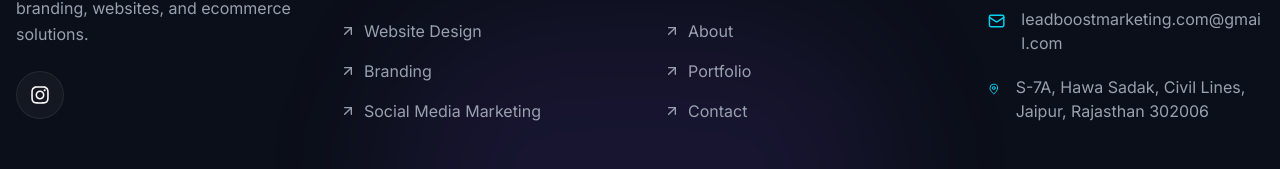
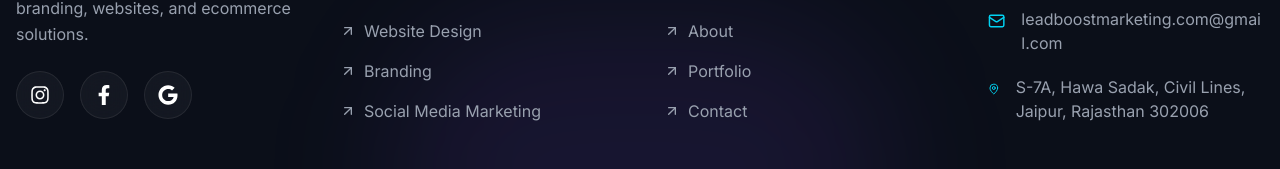
Before and after one commit to ks6024108/leadboost-marketing, a React (Vite) app: page /contact in a window 1280 px wide. Shown: the part 3996-4165 px from the top of the page. Built offline with nearby package versions, Linux system fonts and the light colour scheme.

Commit message:
facebook and google profile link set

```diff
--- a/src/layouts/Footer.jsx
+++ b/src/layouts/Footer.jsx
@@ -1,6 +1,6 @@
 import { Phone, Mail, MapPin, ArrowUpRight } from "lucide-react";
 
-import { FaInstagram } from "react-icons/fa";
+import { FaInstagram, FaFacebookF, FaGoogle } from "react-icons/fa";
 import { HashLink } from "react-router-hash-link";
 
 const Footer = () => {
@@ -71,7 +71,11 @@ const Footer = () => {
 
             {/* SOCIAL LINKS */}
 
+            {/* SOCIAL LINKS */}
+
             <div className="flex gap-4">
+              {/* INSTAGRAM */}
+
               <a
                 href="https://www.instagram.com/leadbooost_marketing/"
                 target="_blank"
@@ -86,13 +90,66 @@ const Footer = () => {
                 flex
                 items-center
                 justify-center
-                hover:border-cyan-400/30
+                hover:border-pink-400/40
+                hover:text-pink-400
                 hover:-translate-y-1
                 transition-all
                 duration-300
                 "
               >
                 <FaInstagram className="w-5 h-5" />
+              </a>
+
+              {/* FACEBOOK */}
+
+              <a
+                href="https://www.facebook.com/profile.php?id=61562756415515"
+                target="_blank"
+                rel="noopener noreferrer"
+                className="
+                w-12
+                h-12
+                rounded-full
+                glass-effect
+                border
+                border-white/10
+                flex
+                items-center
+                justify-center
+                hover:border-blue-400/40
+                hover:text-blue-400
+                hover:-translate-y-1
+                transition-all
+                duration-300
+                "
+              >
+                <FaFacebookF className="w-5 h-5" />
+              </a>
+
+              {/* GOOGLE BUSINESS */}
+
+              <a
+                href="https://share.google/cGkhvot6yQ3MY63cU"
+                target="_blank"
+                rel="noopener noreferrer"
+                className="
+                w-12
+                h-12
+                rounded-full
+                glass-effect
+                border
+                border-white/10
+                flex
+                items-center
+                justify-center
+                hover:border-cyan-400/40
+                hover:text-cyan-400
+                hover:-translate-y-1
+                transition-all
+                duration-300
+                "
+              >
+                <FaGoogle className="w-5 h-5" />
               </a>
             </div>
           </div>
```
